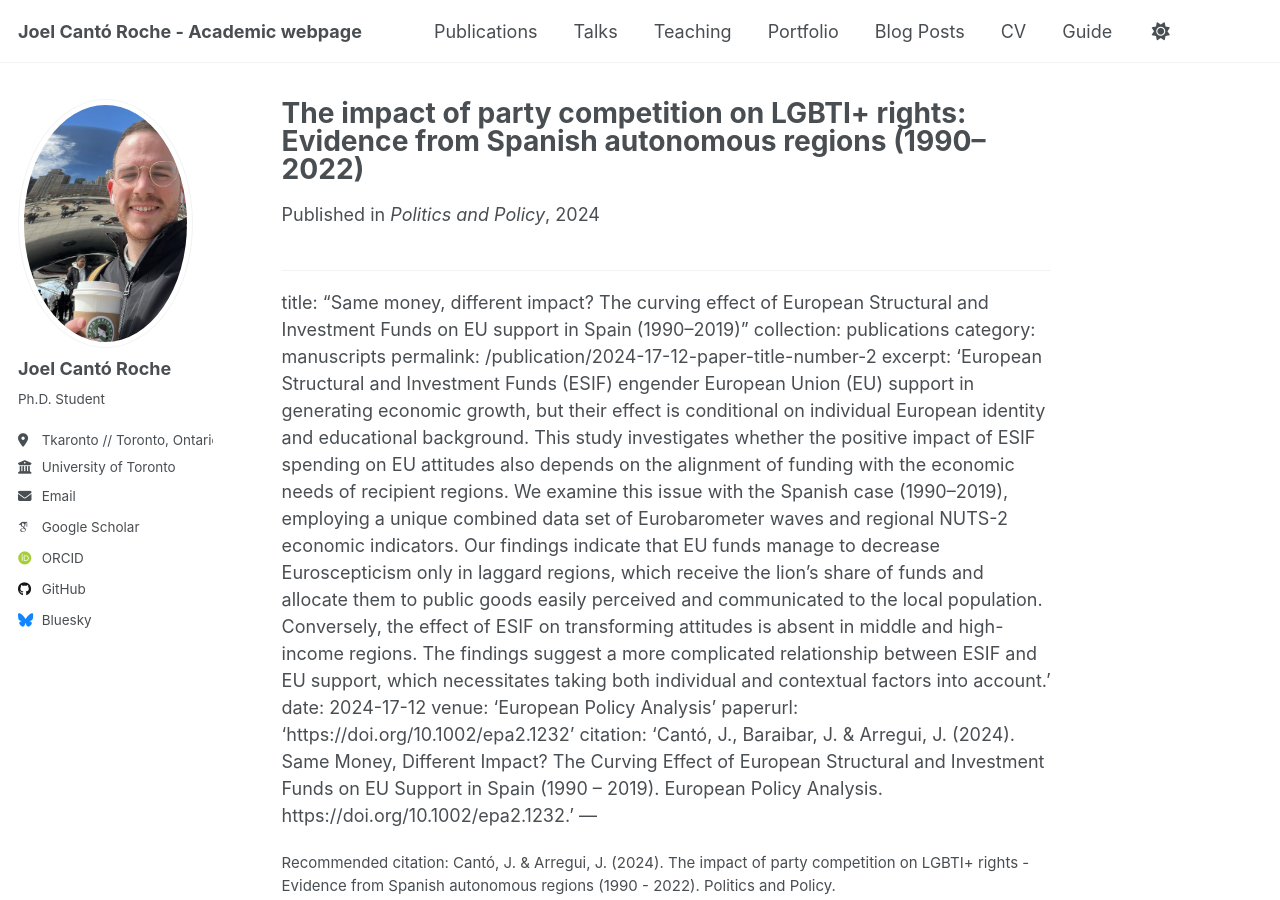
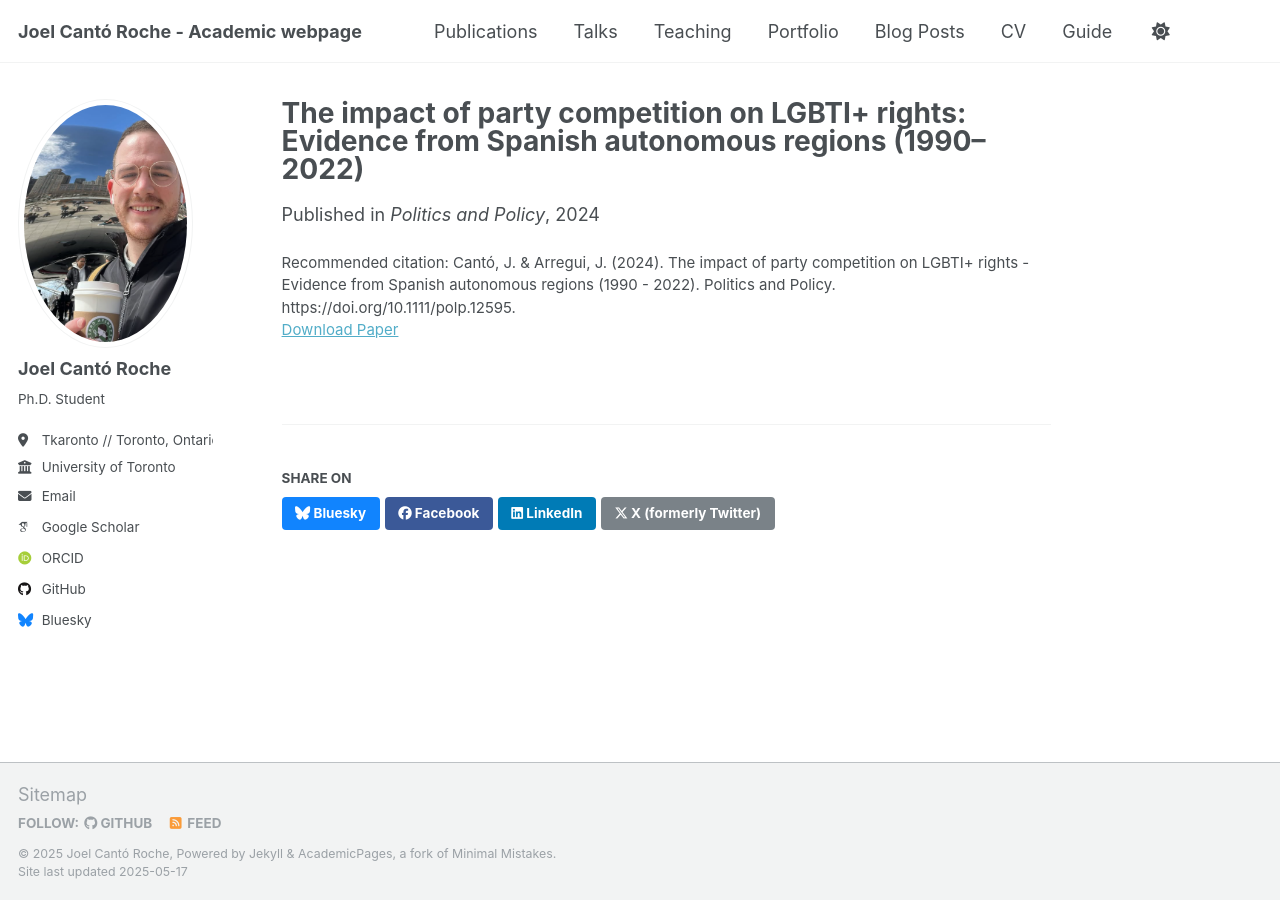
Before and after one commit to jcantoroc/jcantoroc.github.io, a Jekyll site: the page built from _publications/2009-10-01-paper-title-number-1.md, in a window 1280 px wide and 900 px high. Built offline with Jekyll 4.4.1, drawn with Linux system fonts in a browser that asks for light colours; some web fonts are replaced.

Commit message:
Update 2009-10-01-paper-title-number-1.md

```diff
--- a/_publications/2009-10-01-paper-title-number-1.md
+++ b/_publications/2009-10-01-paper-title-number-1.md
@@ -9,15 +9,3 @@ venue: 'Politics and Policy'
 paperurl: 'https://doi.org/10.1111/polp.12595'
 citation: 'Cantó, J. & Arregui, J. (2024). The impact of party competition on LGBTI+ rights - Evidence from Spanish autonomous regions (1990 - 2022). Politics and Policy. https://doi.org/10.1111/polp.12595.'
 ---
-
----
-title: "Same money, different impact? The curving effect of European Structural and Investment Funds on EU support in Spain (1990–2019)"
-collection: publications
-category: manuscripts
-permalink: /publication/2024-17-12-paper-title-number-2
-excerpt: 'European Structural and Investment Funds (ESIF) engender European Union (EU) support in generating economic growth, but their effect is conditional on individual European identity and educational background. This study investigates whether the positive impact of ESIF spending on EU attitudes also depends on the alignment of funding with the economic needs of recipient regions. We examine this issue with the Spanish case (1990–2019), employing a unique combined data set of Eurobarometer waves and regional NUTS-2 economic indicators. Our findings indicate that EU funds manage to decrease Euroscepticism only in laggard regions, which receive the lion's share of funds and allocate them to public goods easily perceived and communicated to the local population. Conversely, the effect of ESIF on transforming attitudes is absent in middle and high-income regions. The findings suggest a more complicated relationship between ESIF and EU support, which necessitates taking both individual and contextual factors into account.'
-date: 2024-17-12
-venue: 'European Policy Analysis'
-paperurl: 'https://doi.org/10.1002/epa2.1232'
-citation: 'Cantó, J., Baraibar, J. & Arregui, J. (2024). Same Money, Different Impact? The Curving Effect of European Structural and Investment Funds on EU Support in Spain (1990 – 2019). European Policy Analysis. https://doi.org/10.1002/epa2.1232.'
----
```
